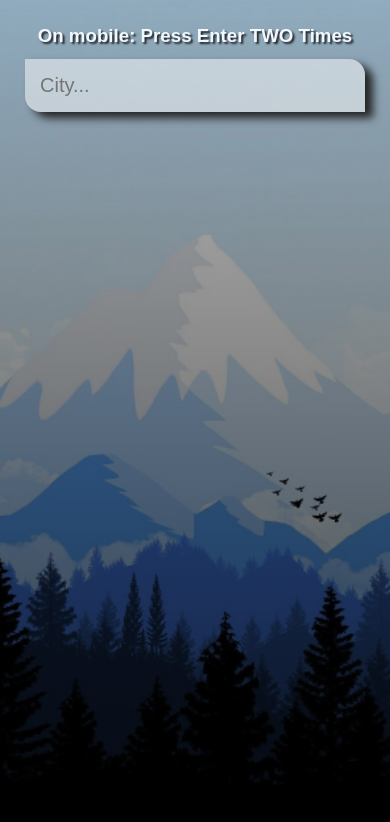
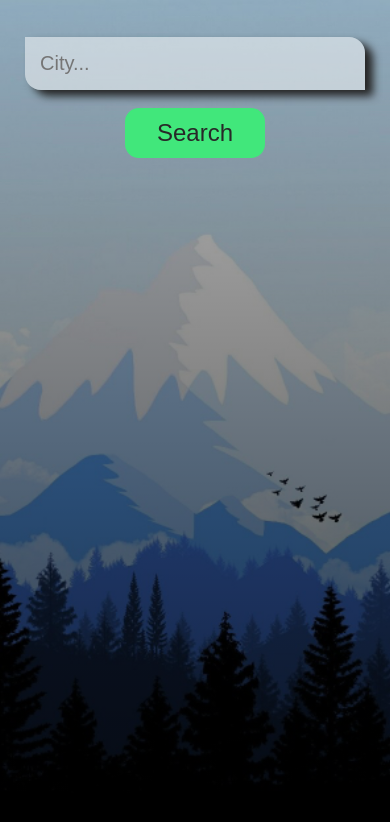
Before and after one commit to FranzRome/vue-weather, a Vue app: page / in a window 390 px wide. Shown: the top 822 px of the page. Built offline with nearby package versions, Linux system fonts and the light colour scheme.

Commit message:
Search Button Addition
Added search button to make better UX on mobile

```diff
--- a/src/App.vue
+++ b/src/App.vue
@@ -9,15 +9,16 @@
       "
    >
       <main>
-         <h3 class="mobile-hint">On mobile: Press Enter TWO Times</h3>
+         <!--h3 class="mobile-hint">On mobile: Press Enter TWO Times</h3-->
          <div class="search-box">
             <input
                type="text"
                class="search-bar"
                placeholder="City..."
                v-model="query"
-               @keypress="fetchWeather"
+               @keypress.enter="fetchWeather"
             />
+            <button class="search-button" @click="fetchWeather">Search</button>
          </div>
 
          <div class="weather-wrap" v-if="typeof weather.main != 'undefined'">
@@ -52,7 +53,6 @@ export default {
    },
    methods: {
       fetchWeather(e) {
-         if (e.key == "Enter") {
             fetch(
                `${this.url_base}weather?q=${this.query}&appid=${this.api_key}`
             )
@@ -60,7 +60,6 @@ export default {
                   return res.json();
                })
                .then(this.setResults);
-         }
       },
       setResults(results) {
          this.weather = results;
@@ -165,13 +164,32 @@ main {
    transition: 0.4s;
    box-shadow: 8px 6px 8px #252525;
 }
-
 .search-box .search-bar:focus {
    box-shadow: 0px 0px 16px rgba(0, 0, 0, 0.25);
    background-color: rgba(255, 255, 255, 0.75);
    border-radius: 16px 0px 16px 0px;
    box-shadow: 0px 0px 12px #252525;
 }
+
+.search-box .search-button {
+   display: block;
+   width: 140px;
+   height: 50px;
+   margin: 18px auto;
+   border-width: 0px;
+   border-radius: 14px;
+   font-size: 18pt;
+   color: rgb(40, 40, 40);
+   background-color: rgb(65, 231, 123);
+   transition: 0.2s;
+}
+.search-box .search-button:hover {
+   transform: scale(1.1);
+}
+.search-box .search-button:active {
+   transform: scale(0.95);
+}
+
 .location-box .location {
    color: #fff;
    font-size: min(8vw, 32px);
```
